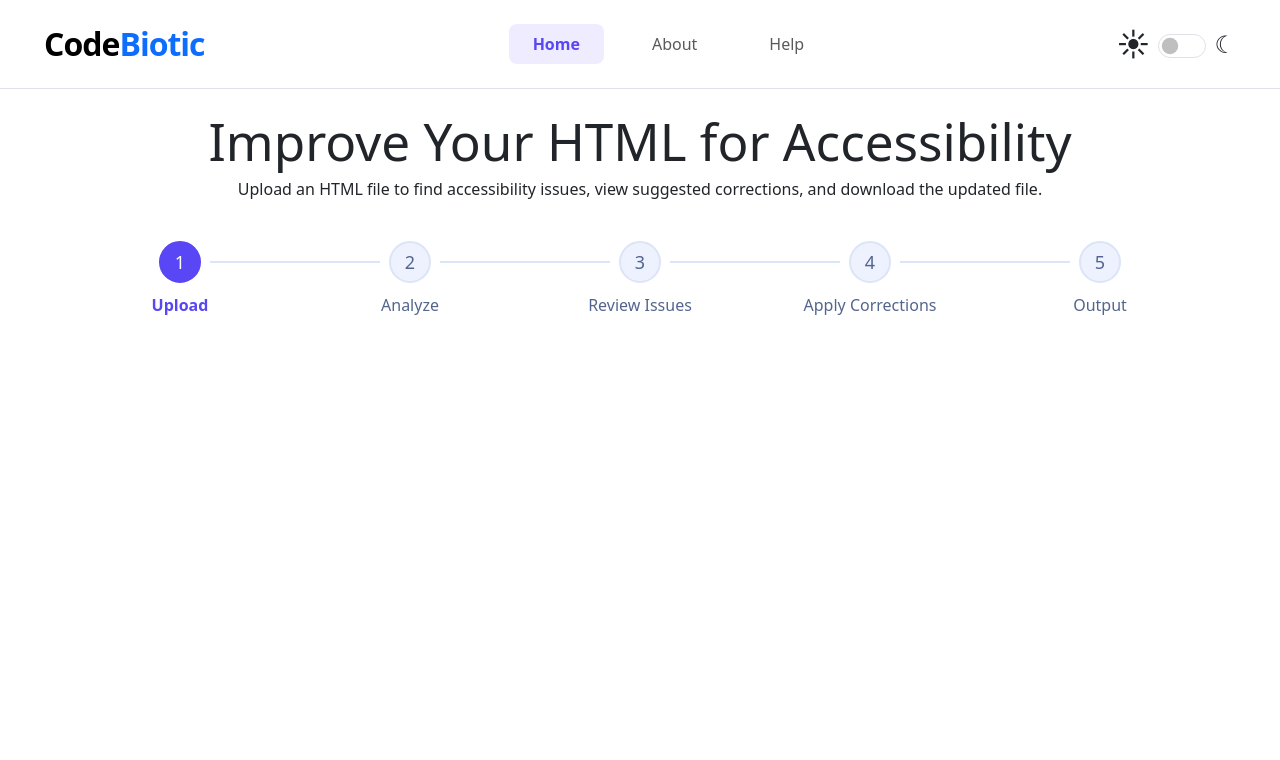
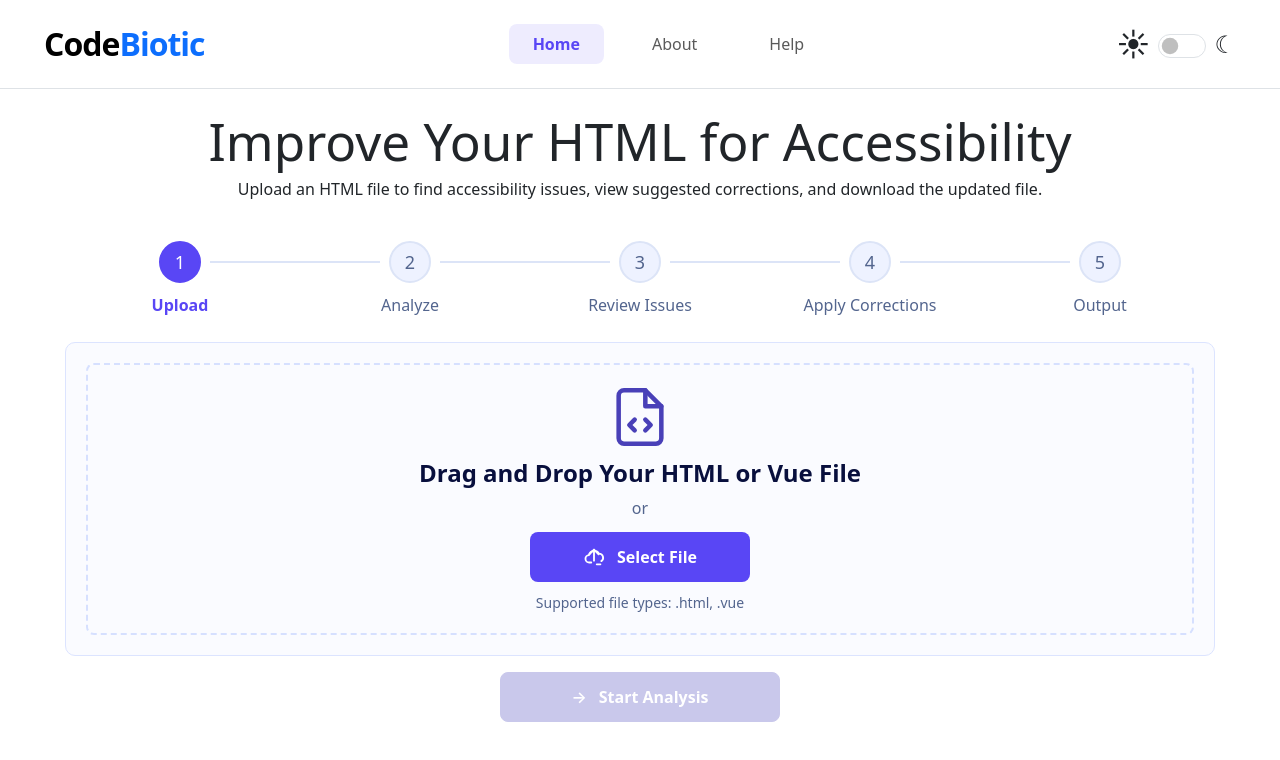
Before and after one commit to staciespahr/CodeBiotic, a Vue app in the folder frontend/: page / in a window 1280 px wide. Shown: the top 760 px of the page. Built offline with nearby package versions, Linux system fonts and the light colour scheme.

Commit message:
Add File-Upload component

```diff
--- a/frontend/src/components/_home-page.vue
+++ b/frontend/src/components/_home-page.vue
@@ -2,8 +2,20 @@
 
 import { ref } from 'vue'
 import ProgressBar from './progress-bar.vue'
+import FileUpload from './file-upload.vue';
 
 const currentStep = ref(1)
+
+function handleFileSelected(file: File | null) {
+  console.log('Selected file:', file?.name)
+}
+
+function handleStartAnalysis(file: File) {
+  console.log('Starting analysis:', file.name)
+
+  // Later, send the file to your FastAPI backend.
+  currentStep.value = 2
+}
 </script>
 
 <template>
@@ -15,4 +27,9 @@ const currentStep = ref(1)
 
 	<ProgressBar :currentStep="currentStep" />
 
+	<FileUpload
+      @file-selected="handleFileSelected"
+      @start-analysis="handleStartAnalysis"
+    />
+
 </template>
--- /dev/null
+++ b/frontend/src/components/file-upload.vue
@@ -0,0 +1,426 @@
+<script setup lang="ts">
+import { ref } from 'vue'
+
+const emit = defineEmits<{
+  (e: 'fileSelected', file: File | null): void
+  (e: 'startAnalysis', file: File): void
+}>()
+
+const selectedFile = ref<File | null>(null)
+const errorMessage = ref('')
+const isDragging = ref(false)
+const fileInput = ref<HTMLInputElement | null>(null)
+
+function openFilePicker() {
+  fileInput.value?.click()
+}
+
+function validateFile(file: File) {
+  const fileName = file.name.toLowerCase()
+
+  if (!fileName.endsWith('.html') && !fileName.endsWith('.vue')) {
+    errorMessage.value =
+      'Please upload a supported file (.html or .vue).'
+    return
+  }
+
+  selectedFile.value = file
+  errorMessage.value = ''
+  emit('fileSelected', file)
+}
+
+function handleFileChange(event: Event) {
+  const input = event.target as HTMLInputElement
+  const file = input.files?.[0]
+
+  if (file) {
+    validateFile(file)
+  }
+}
+
+function handleDrop(event: DragEvent) {
+  isDragging.value = false
+
+  const files = event.dataTransfer?.files
+
+  if (!files || files.length === 0) return
+
+  if (files.length > 1) {
+    errorMessage.value = 'Please upload one HTML file at a time.'
+    return
+  }
+
+  validateFile(files[0]!)
+}
+
+function removeFile() {
+  selectedFile.value = null
+  errorMessage.value = ''
+
+  if (fileInput.value) {
+    fileInput.value.value = ''
+  }
+
+  emit('fileSelected', null)
+}
+
+function startAnalysis() {
+  if (selectedFile.value) {
+    emit('startAnalysis', selectedFile.value)
+  }
+}
+</script>
+
+<template>
+  <div class="file-upload-container">
+
+    <!-- Upload Card -->
+    <div class="upload-card">
+
+      <!-- Drag and Drop Area -->
+      <div
+        class="drop-zone"
+        :class="{ dragging: isDragging }"
+        @dragover.prevent="isDragging = true"
+        @dragleave.prevent="isDragging = false"
+        @drop.prevent="handleDrop"
+      >
+        <!-- File Icon -->
+        <svg
+          class="file-icon"
+          width="64"
+          height="64"
+          viewBox="0 0 24 24"
+          fill="none"
+          stroke="currentColor"
+          stroke-width="1.7"
+          stroke-linecap="round"
+          stroke-linejoin="round"
+          aria-hidden="true"
+        >
+          <path d="M14 2H6a2 2 0 0 0-2 2v16a2 2 0 0 0 2 2h12a2 2 0 0 0 2-2V8z"/>
+          <polyline points="14 2 14 8 20 8"/>
+          <polyline points="10 13 8 15 10 17"/>
+          <polyline points="14 13 16 15 14 17"/>
+        </svg>
+
+        <h2 class="upload-title">
+            Drag and Drop Your HTML or Vue File
+        </h2>
+
+        <p class="upload-or">or</p>
+
+        <!-- Hidden File Input -->
+        <input
+            ref="fileInput"
+            type="file"
+            accept=".html,.vue,text/html"
+            class="visually-hidden"
+            tabindex="-1"
+            @change="handleFileChange"
+            />
+
+        <!-- Select File Button -->
+        <button
+          type="button"
+          class="btn select-file-btn"
+          @click="openFilePicker"
+        >
+          <svg
+            width="22"
+            height="22"
+            viewBox="0 0 24 24"
+            fill="none"
+            stroke="currentColor"
+            stroke-width="2"
+            stroke-linecap="round"
+            stroke-linejoin="round"
+            aria-hidden="true"
+          >
+            <path d="M12 16V4"/>
+            <path d="m7 9 5-5 5 5"/>
+            <path d="M20 16.5a4.5 4.5 0 0 0-2.5-8.2 6 6 0 0 0-11 1.6A4 4 0 0 0 7 18h2"/>
+            <path d="M15 20h4"/>
+          </svg>
+          Select File
+        </button>
+
+       <p class="supported-type">
+            Supported file types: .html, .vue
+        </p>
+      </div>
+
+      <!-- Error Message -->
+      <div
+        v-if="errorMessage"
+        class="alert alert-danger mt-3 mb-0"
+        role="alert"
+      >
+        {{ errorMessage }}
+      </div>
+
+      <!-- Selected File -->
+      <div
+        v-if="selectedFile"
+        class="selected-file"
+      >
+        <div class="d-flex align-items-center gap-3">
+          <div class="selected-file-icon" aria-hidden="true">
+            <svg
+              width="28"
+              height="28"
+              viewBox="0 0 24 24"
+              fill="none"
+              stroke="currentColor"
+              stroke-width="2"
+              stroke-linecap="round"
+              stroke-linejoin="round"
+            >
+              <path d="M14 2H6a2 2 0 0 0-2 2v16a2 2 0 0 0 2 2h12a2 2 0 0 0 2-2V8z"/>
+              <polyline points="14 2 14 8 20 8"/>
+              <line x1="8" y1="13" x2="16" y2="13"/>
+              <line x1="8" y1="17" x2="16" y2="17"/>
+            </svg>
+          </div>
+
+          <div>
+            <div class="file-name">
+              {{ selectedFile.name }}
+            </div>
+            <div class="file-status">
+              Ready to analyze
+            </div>
+          </div>
+        </div>
+
+        <button
+          type="button"
+          class="remove-file-btn"
+          :aria-label="`Remove ${selectedFile.name}`"
+          @click="removeFile"
+        >
+          &times;
+        </button>
+      </div>
+    </div>
+
+    <!-- Start Analysis Button -->
+    <div class="text-center mt-3">
+      <button
+        type="button"
+        class="btn analysis-btn mb-4"
+        :disabled="!selectedFile"
+        @click="startAnalysis"
+      >
+        <span aria-hidden="true">→</span>
+        Start Analysis
+      </button>
+    </div>
+
+  </div>
+</template>
+
+<style scoped>
+.file-upload-container {
+  width: 100%;
+  max-width: 1150px;
+  margin: 25px auto;
+}
+
+/* Outer Card */
+.upload-card {
+  padding: 20px;
+  border: 1px solid #dce4ff;
+  border-radius: 10px;
+  background-color: rgba(245, 247, 255, 0.5);
+}
+
+/* Drag and Drop Area */
+.drop-zone {
+  display: flex;
+  flex-direction: column;
+  align-items: center;
+  justify-content: center;
+  min-height: 260px;
+  padding: 20px;
+  border: 2px dashed #d6e0ff;
+  border-radius: 8px;
+  text-align: center;
+  transition: background-color 0.2s, border-color 0.2s;
+}
+
+.drop-zone.dragging {
+  background-color: rgba(89, 70, 245, 0.08);
+  border-color: #5946f5;
+}
+
+/* File Icon */
+.file-icon {
+  color: #4940b8;
+  margin-bottom: 10px;
+}
+
+/* Text */
+.upload-title {
+  font-size: 24px;
+  font-weight: 600;
+  color: #080f3d;
+  margin-bottom: 8px;
+}
+
+.upload-or {
+  color: #53658e;
+  margin-bottom: 12px;
+}
+
+.supported-type {
+  font-size: 14px;
+  color: #53658e;
+  margin-top: 10px;
+  margin-bottom: 0;
+}
+
+/* Select File Button */
+.select-file-btn {
+  display: flex;
+  align-items: center;
+  justify-content: center;
+  gap: 12px;
+  min-width: 220px;
+  padding: 12px 24px;
+  border-radius: 8px;
+  background-color: #5946f5;
+  color: white;
+  font-size: 16px;
+  font-weight: 600;
+}
+
+.select-file-btn:hover {
+  background-color: #4634d9;
+  color: white;
+}
+
+/* Selected File */
+.selected-file {
+  display: flex;
+  align-items: center;
+  justify-content: space-between;
+  margin-top: 20px;
+  padding: 10px 15px;
+  border: 1px solid #dce4ff;
+  border-radius: 8px;
+  background-color: white;
+}
+
+.selected-file-icon {
+  display: flex;
+  align-items: center;
+  justify-content: center;
+  width: 42px;
+  height: 42px;
+  border-radius: 8px;
+  background-color: #eef2ff;
+  color: #25218b;
+}
+
+.file-name {
+  font-size: 15px;
+  font-weight: 500;
+  color: #080f3d;
+  overflow-wrap: anywhere;
+}
+
+.file-status {
+  font-size: 13px;
+  color: #53658e;
+}
+
+.remove-file-btn {
+  border: none;
+  background: transparent;
+  color: #53658e;
+  font-size: 28px;
+  cursor: pointer;
+}
+
+.remove-file-btn:hover {
+  color: #dc3545;
+}
+
+/* Analysis Button */
+.analysis-btn {
+  display: inline-flex;
+  align-items: center;
+  justify-content: center;
+  gap: 12px;
+  min-width: 280px;
+  padding: 12px 24px;
+  background-color: #5946f5;
+  border-radius: 8px;
+  color: white;
+  font-size: 16px;
+  font-weight: 600;
+}
+
+.analysis-btn:hover:not(:disabled) {
+  background-color: #4634d9;
+  color: white;
+}
+
+.analysis-btn:disabled {
+  background-color: #c9c8eb;
+  border-color: #c9c8eb;
+  color: white;
+  opacity: 1;
+  cursor: not-allowed;
+}
+
+/* Keyboard Focus */
+.select-file-btn:focus-visible,
+.analysis-btn:focus-visible,
+.remove-file-btn:focus-visible {
+  outline: 3px solid #5946f5;
+  outline-offset: 3px;
+}
+
+/* Dark Mode */
+:global([data-bs-theme="dark"]) .upload-card {
+  background-color: #191d35;
+  border-color: #353b60;
+}
+
+:global([data-bs-theme="dark"]) .drop-zone {
+  border-color: #4b527a;
+}
+
+:global([data-bs-theme="dark"]) .upload-title,
+:global([data-bs-theme="dark"]) .file-name {
+  color: #f5f6ff;
+}
+
+:global([data-bs-theme="dark"]) .selected-file {
+  background-color: #232842;
+  border-color: #4b527a;
+}
+
+:global([data-bs-theme="dark"]) .upload-or,
+:global([data-bs-theme="dark"]) .supported-type,
+:global([data-bs-theme="dark"]) .file-status {
+  color: #c0c9e4;
+}
+
+@media (max-width: 600px) {
+  .upload-title {
+    font-size: 19px;
+  }
+
+  .upload-card {
+    padding: 12px;
+  }
+
+  .analysis-btn {
+    min-width: 0;
+    width: 100%;
+  }
+}
+</style>
```
